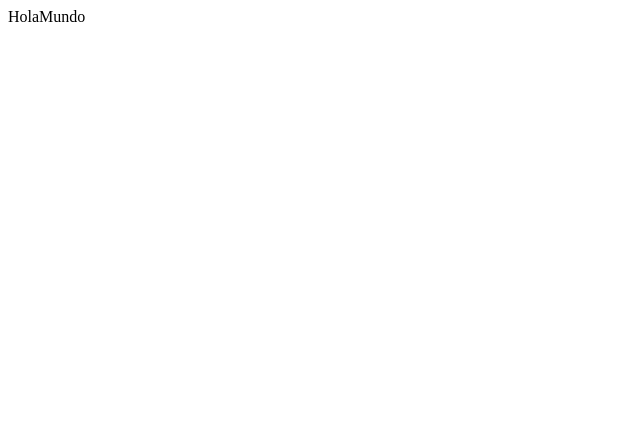
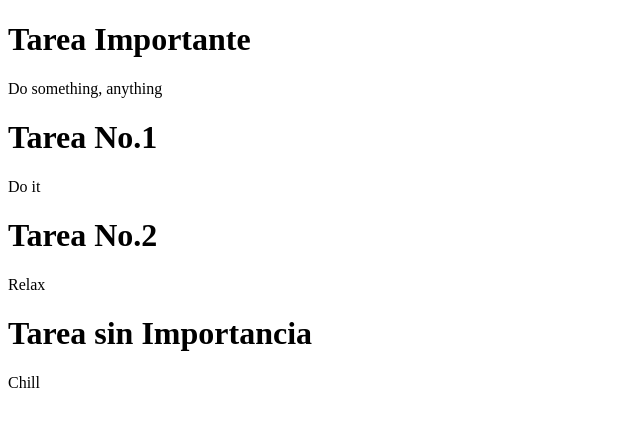
Before and after one commit to joparedesm/Ejemplo-React, a React (Vite) app: page / in a window 1280 px wide. Shown: the top 426 px of the page, without its empty margins (0-640 px from the left). Built offline with nearby package versions, Linux system fonts and the light colour scheme.

Commit message:
Mostrar lista de tareas

```diff
--- a/src/App.jsx
+++ b/src/App.jsx
@@ -1,8 +1,11 @@
 import React from 'react'
+import TaskList from './TaskList.jsx'
 
 function HolaMundo() {
   return (
-    <div>HolaMundo</div>
+    <div>
+      <TaskList />
+    </div>
   )
 }
 
--- /dev/null
+++ b/src/TaskList.jsx
@@ -0,0 +1,32 @@
+import React, {useState, useEffect} from 'react'
+import {tasks as data} from './task.js'
+
+
+function TaskList() {
+
+    const [tasks, setTasks] = useState([])
+
+    useEffect(() => {
+        setTasks(data)
+    }, [])
+
+    if (tasks.length === 0) {
+        return (
+            <h1>No hay tareas</h1>
+        )
+    }
+
+  return (
+    <div>
+        {tasks.map((task) => (
+          <div key={task.id}>
+            <h1>{task.title}</h1>
+            <p>{task.description}</p>
+          </div>
+        ))
+        }
+    </div>
+  )
+}
+
+export default TaskList
--- /dev/null
+++ b/src/task.js
@@ -0,0 +1,22 @@
+export const tasks = [
+    {
+        id: 0,
+        title: 'Tarea Importante',
+        description: 'Do something, anything',
+    },
+    {
+        id: 1,
+        title: 'Tarea No.1',
+        description: 'Do it',
+    },
+    {
+        id: 2,
+        title: 'Tarea No.2',
+        description: 'Relax',
+    },
+    {
+        id: 3,
+        title: 'Tarea sin Importancia',
+        description: 'Chill',
+    },
+]
```
